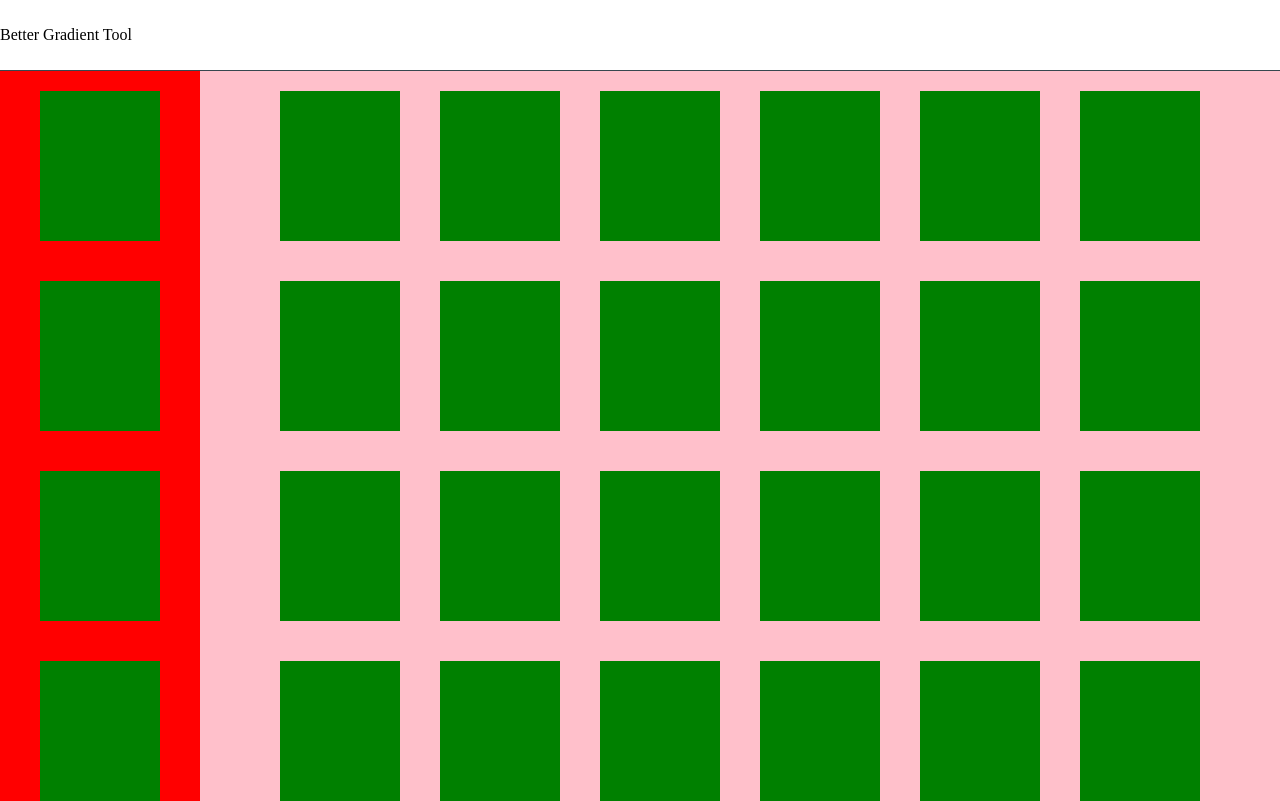
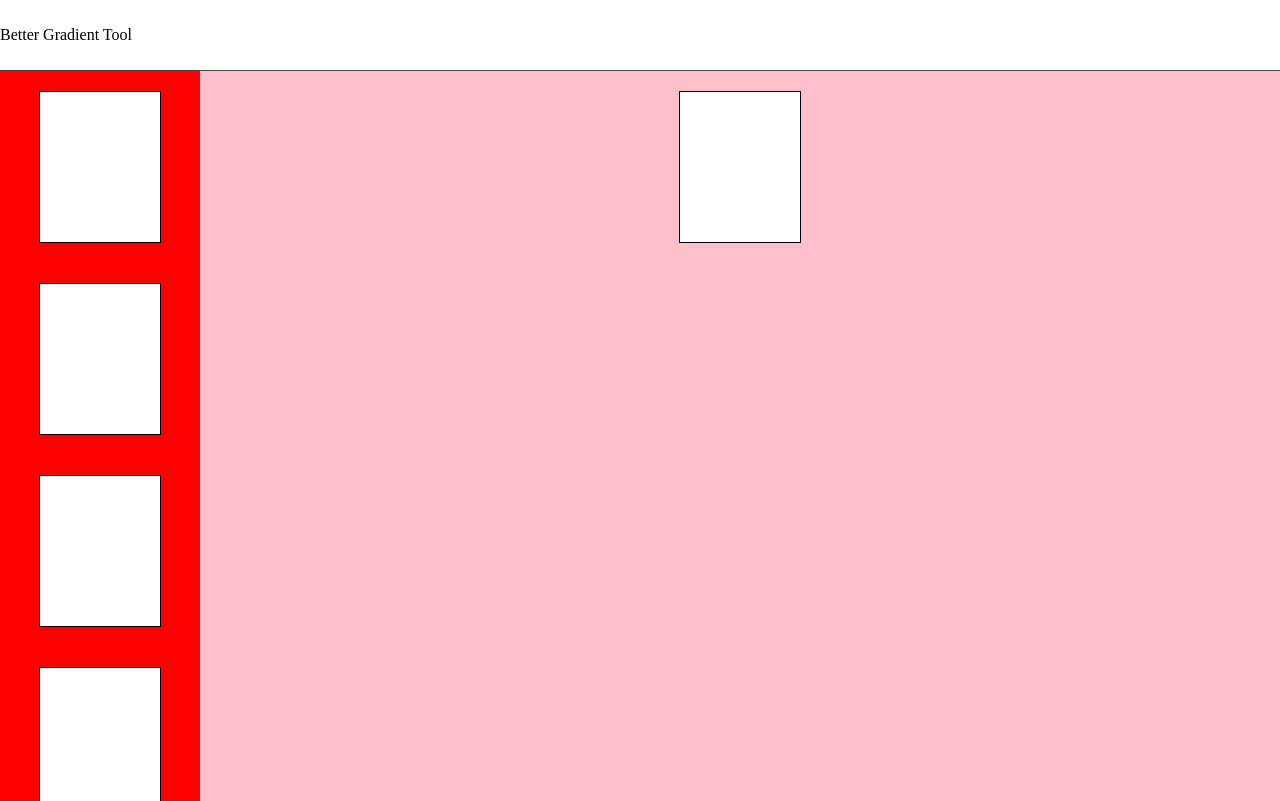
Before and after one commit to leo-generali/better-gradient-tool, a React (Create React App) app: page / in a window 1280 px wide. Built offline with nearby package versions, Linux system fonts and the light colour scheme.

Commit message:
Display a certain amount of gradient cards based off the number of gradients in object

```diff
--- a/src/components/App.js
+++ b/src/components/App.js
@@ -5,13 +5,28 @@ import ColorPicker from './ColorPicker';
 import GradientPicker from './GradientPicker';
 
 class App extends Component {
+	constructor() {
+		super();
+	}
+
+	state = {
+		gradients: [
+			{gradone: true}
+		],
+		currentgradients: [],
+		tags: []
+	}
+
 	render() {
 		return (
 			<div className="app">
 				<Header />
 					<div className="body">
 						<ColorPicker />
-						<GradientPicker />
+						<GradientPicker
+							gradients={this.state.gradients}
+							currentgradients={this.state.currentgradients}
+						/>
 					</div>
 			</div>
 		);
--- a/src/components/GradientPicker.js
+++ b/src/components/GradientPicker.js
@@ -3,40 +3,17 @@ import Card from './Card';
 
 class GradientPicker extends Component {
 	render() {
+
+		//Initial display of all gradients
+		const gradients = this.props.gradients.map(function (gradient, i){
+			return <Card key={i} />
+		})
+
 		return(
 			<main className="gradientpicker">
-				<Card />
-				<Card />
-				<Card />
-				<Card />
-				<Card />
-				<Card />
-				<Card />
-				<Card />
-				<Card />
-				<Card />
-				<Card />
-				<Card />
-				<Card />
-				<Card />
-				<Card />
-				<Card />
-				<Card />
-				<Card />
-				<Card />
-				<Card />
-				<Card />
-				<Card />
-				<Card />
-				<Card />
-				<Card />
-				<Card />
-				<Card />
-				<Card />
-				<Card />
-				<Card />
-				<Card />
-				<Card />
+			{
+				gradients
+			}
 			</main>
 		);
 	}
--- a/src/styles/components/_card.scss
+++ b/src/styles/components/_card.scss
@@ -12,8 +12,8 @@ $card-width: 120px;
 	height: $card-height;
 	width: $card-width;
 
-
 	margin: 20px;
 
-	background-color: green;
+	background-color: white;
+	border: 1px solid black;
 }
```
Also changed, not shown: screenshots/version-1.png (added).
